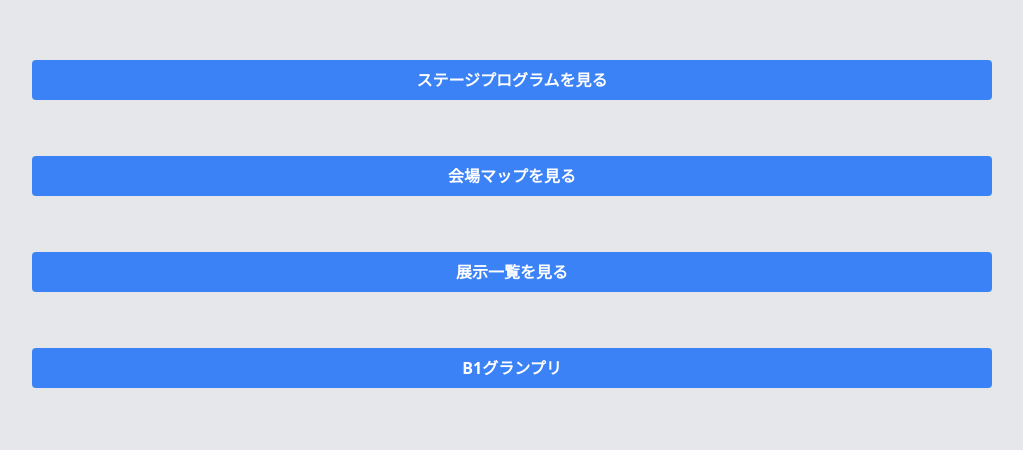
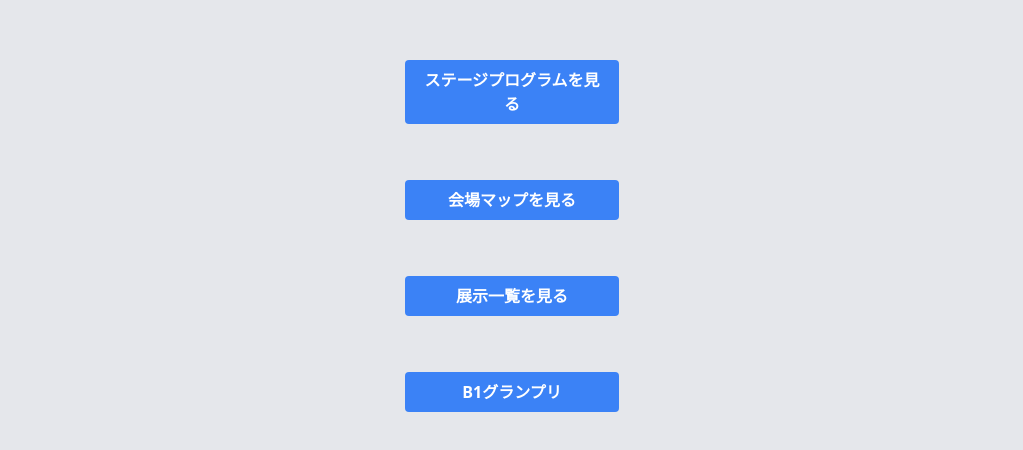
Before and after one commit to NIT-kosensai-website/56-NITfes, a Gatsby site: page / in a window 1280 px wide. Shown: the part 72-522 px from the top of the page, without its empty margins (128-1151 px from the left). Built offline with nearby package versions, Linux system fonts and the light colour scheme; Gatsby itself is replaced by a stand-in of ours.

Commit message:
ボタンの幅調整

```diff
--- a/src/pages/index.js
+++ b/src/pages/index.js
@@ -9,24 +9,24 @@ const IndexPage = () => {
       </h1>
       <ul className="text-center mt-8 grid grid-cols-1 gap-16 md:gap-6">
         <li className="mt-8">
-          <button class="bg-blue-500 hover:bg-blue-700 text-white font-bold py-2 px-4 rounded w-1/6 sm:w-9/12">
+          <button class="bg-blue-500 hover:bg-blue-700 text-white font-bold py-2 px-4 rounded md:w-1/6 sm:w-9/12">
             <Link to="/stage">ステージプログラムを見る</Link>
           </button>
         </li>
 
         <li className="mt-8">
-          <button class="bg-blue-500 hover:bg-blue-700 text-white font-bold py-2 px-4 rounded w-1/6 sm:w-9/12">
+          <button class="bg-blue-500 hover:bg-blue-700 text-white font-bold py-2 px-4 rounded md:w-1/6 sm:w-9/12">
             <Link to="/map">会場マップを見る</Link>
           </button>
         </li>
 
         <li className="mt-8">
-          <button class="bg-blue-500 hover:bg-blue-700 text-white font-bold py-2 px-4 rounded w-1/6 sm:w-9/12">
+          <button class="bg-blue-500 hover:bg-blue-700 text-white font-bold py-2 px-4 rounded md:w-1/6 sm:w-9/12">
             <Link to="/exhibition">展示一覧を見る</Link>
           </button>
         </li>
         <li className="mt-8">
-          <button class="bg-blue-500 hover:bg-blue-700 text-white font-bold py-2 px-4 rounded w-1/6 sm:w-9/12">
+          <button class="bg-blue-500 hover:bg-blue-700 text-white font-bold py-2 px-4 rounded md:w-1/6 sm:w-9/12">
             <Link to="/b1">B1グランプリ</Link>
           </button>
         </li>
```
